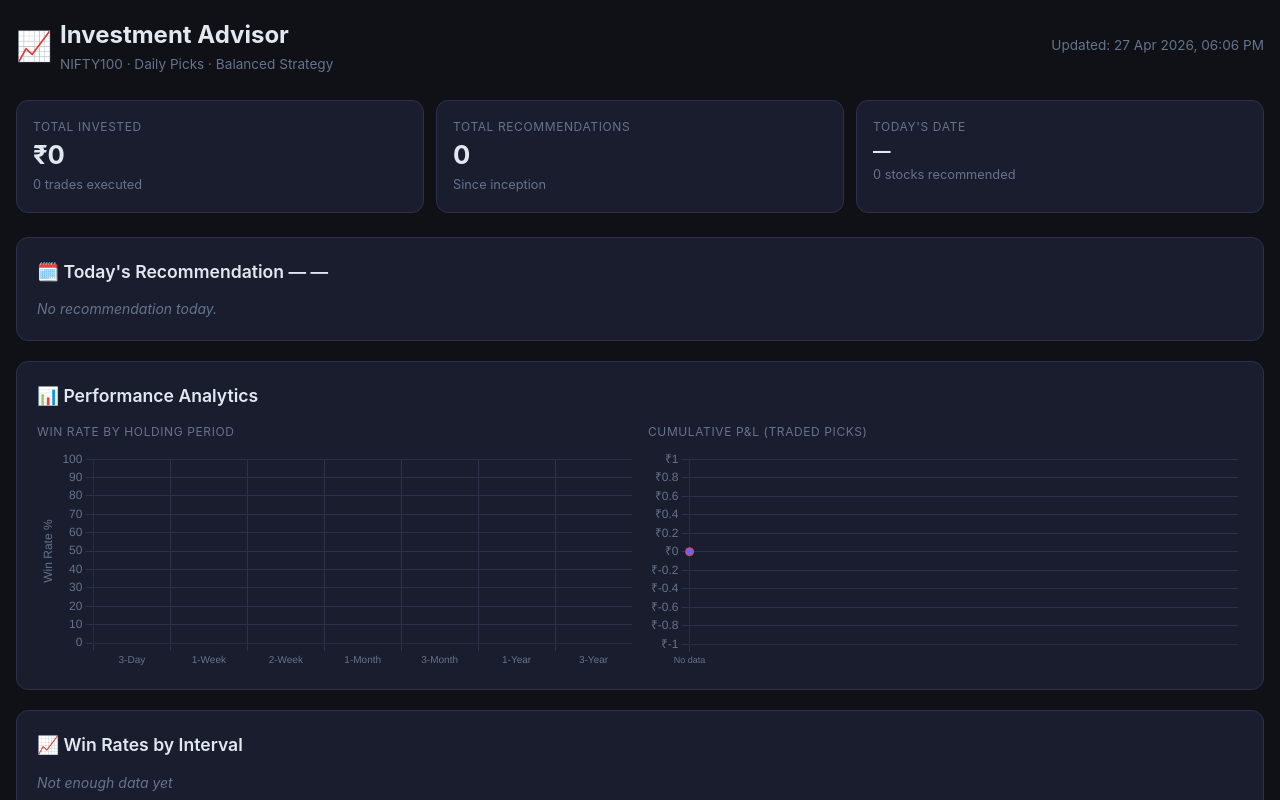
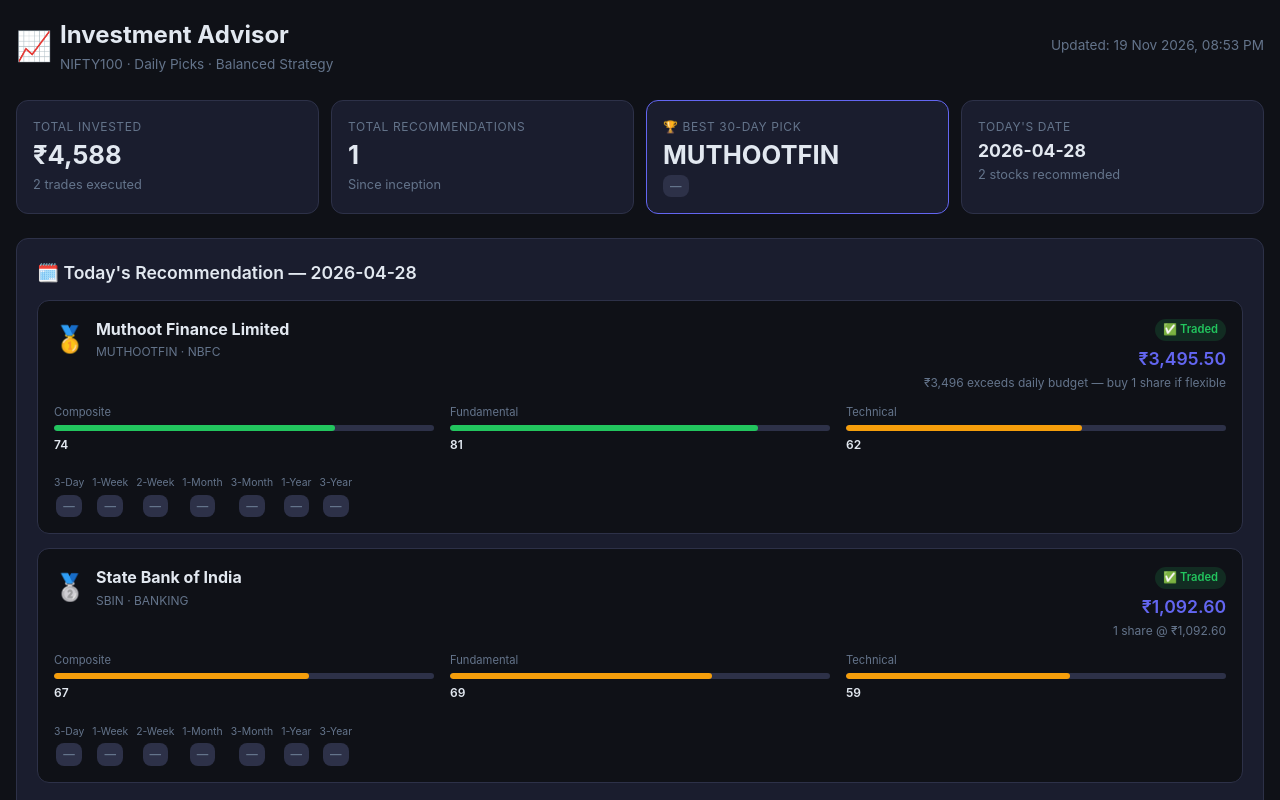
Before and after one commit to adityajain490-ux/investment-dashboard, a plain HTML site: page index.html in a window 1280 px wide. Shown: the top 800 px of the page. Drawn offline with nearby package versions, Linux system fonts and the light colour scheme.

Commit message:
Update dashboard — 2026-11-19 20:53 UTC

```diff
--- a/index.html
+++ b/index.html
@@ -132,33 +132,97 @@
       <div class="subtitle">NIFTY100 · Daily Picks · Balanced Strategy</div>
     </div>
   </div>
-  <div class="subtitle">Updated: 27 Apr 2026, 06:06 PM</div>
+  <div class="subtitle">Updated: 19 Nov 2026, 08:53 PM</div>
 </div>
 
 <!-- KPI Summary -->
 <div class="kpi-row">
   <div class="kpi-card">
     <div class="kpi-title">Total Invested</div>
-    <div class="kpi-value">₹0</div>
-    <div class="kpi-sub">0 trades executed</div>
+    <div class="kpi-value">₹4,588</div>
+    <div class="kpi-sub">2 trades executed</div>
   </div>
   <div class="kpi-card">
     <div class="kpi-title">Total Recommendations</div>
-    <div class="kpi-value">0</div>
+    <div class="kpi-value">1</div>
     <div class="kpi-sub">Since inception</div>
   </div>
-
+  <div class="kpi-card kpi-highlight"><div class="kpi-title">🏆 Best 30-Day Pick</div><div class="kpi-value">MUTHOOTFIN</div><div class="kpi-sub"><span class="badge badge-neutral">—</span></div></div>
   <div class="kpi-card">
     <div class="kpi-title">Today's Date</div>
-    <div class="kpi-value" style="font-size:1.1rem">—</div>
-    <div class="kpi-sub">0 stocks recommended</div>
+    <div class="kpi-value" style="font-size:1.1rem">2026-04-28</div>
+    <div class="kpi-sub">2 stocks recommended</div>
   </div>
 </div>
 
 <!-- Today's Recommendation -->
 <div class="section">
-  <h2>🗓️ Today's Recommendation — —</h2>
-  <p class='muted'>No recommendation today.</p>
+  <h2>🗓️ Today's Recommendation — 2026-04-28</h2>
+
+    <div class="rec-card">
+      <div class="rec-header">
+        <div class="rec-title">
+          <span class="rank-icon">🥇</span>
+          <div>
+            <div class="stock-name">Muthoot Finance Limited</div>
+            <div class="stock-meta">MUTHOOTFIN · NBFC</div>
+          </div>
+        </div>
+        <div class="rec-right">
+          <span class="trade-badge traded">✅ Traded</span>
+          <div class="stock-price">₹3,495.50</div>
+          <div class="qty-note">₹3,496 exceeds daily budget — buy 1 share if flexible</div>
+        </div>
+      </div>
+      <div class="score-row">
+        <div class="score-item">
+          <div class="score-sublabel">Composite</div>
+          <div class="score-bar-wrap"><div class="score-bar" style="width:74%;background:#22c55e"></div></div><span class="score-label">74</span>
+        </div>
+        <div class="score-item">
+          <div class="score-sublabel">Fundamental</div>
+          <div class="score-bar-wrap"><div class="score-bar" style="width:81%;background:#22c55e"></div></div><span class="score-label">81</span>
+        </div>
+        <div class="score-item">
+          <div class="score-sublabel">Technical</div>
+          <div class="score-bar-wrap"><div class="score-bar" style="width:62%;background:#f59e0b"></div></div><span class="score-label">62</span>
+        </div>
+      </div>
+      <div class="metrics-row"></div>
+      <div class="returns-row"><div class="return-cell"><div class="return-label">3-Day</div><span class="badge badge-neutral">—</span></div><div class="return-cell"><div class="return-label">1-Week</div><span class="badge badge-neutral">—</span></div><div class="return-cell"><div class="return-label">2-Week</div><span class="badge badge-neutral">—</span></div><div class="return-cell"><div class="return-label">1-Month</div><span class="badge badge-neutral">—</span></div><div class="return-cell"><div class="return-label">3-Month</div><span class="badge badge-neutral">—</span></div><div class="return-cell"><div class="return-label">1-Year</div><span class="badge badge-neutral">—</span></div><div class="return-cell"><div class="return-label">3-Year</div><span class="badge badge-neutral">—</span></div></div>
+    </div>
+    <div class="rec-card">
+      <div class="rec-header">
+        <div class="rec-title">
+          <span class="rank-icon">🥈</span>
+          <div>
+            <div class="stock-name">State Bank of India</div>
+            <div class="stock-meta">SBIN · BANKING</div>
+          </div>
+        </div>
+        <div class="rec-right">
+          <span class="trade-badge traded">✅ Traded</span>
+          <div class="stock-price">₹1,092.60</div>
+          <div class="qty-note">1 share @ ₹1,092.60</div>
+        </div>
+      </div>
+      <div class="score-row">
+        <div class="score-item">
+          <div class="score-sublabel">Composite</div>
+          <div class="score-bar-wrap"><div class="score-bar" style="width:67%;background:#f59e0b"></div></div><span class="score-label">67</span>
+        </div>
+        <div class="score-item">
+          <div class="score-sublabel">Fundamental</div>
+          <div class="score-bar-wrap"><div class="score-bar" style="width:69%;background:#f59e0b"></div></div><span class="score-label">69</span>
+        </div>
+        <div class="score-item">
+          <div class="score-sublabel">Technical</div>
+          <div class="score-bar-wrap"><div class="score-bar" style="width:59%;background:#f59e0b"></div></div><span class="score-label">59</span>
+        </div>
+      </div>
+      <div class="metrics-row"></div>
+      <div class="returns-row"><div class="return-cell"><div class="return-label">3-Day</div><span class="badge badge-neutral">—</span></div><div class="return-cell"><div class="return-label">1-Week</div><span class="badge badge-neutral">—</span></div><div class="return-cell"><div class="return-label">2-Week</div><span class="badge badge-neutral">—</span></div><div class="return-cell"><div class="return-label">1-Month</div><span class="badge badge-neutral">—</span></div><div class="return-cell"><div class="return-label">3-Month</div><span class="badge badge-neutral">—</span></div><div class="return-cell"><div class="return-label">1-Year</div><span class="badge badge-neutral">—</span></div><div class="return-cell"><div class="return-label">3-Year</div><span class="badge badge-neutral">—</span></div></div>
+    </div>
 </div>
 
 <!-- Performance Charts -->
@@ -202,7 +266,25 @@
           <th class="center">90-Day</th>
         </tr>
       </thead>
-      <tbody><tr><td colspan='8' class='center'>No history yet</td></tr></tbody>
+      <tbody><tr>
+              <td>2026-04-28</td>
+              <td><strong>MUTHOOTFIN</strong></td>
+              <td>₹3,495.50</td>
+              <td>73.9/100</td>
+              <td class="center">✅</td>
+              <td class="center"><span class="badge badge-neutral">—</span></td>
+              <td class="center"><span class="badge badge-neutral">—</span></td>
+              <td class="center"><span class="badge badge-neutral">—</span></td>
+            </tr><tr>
+              <td>2026-04-28</td>
+              <td><strong>SBIN</strong></td>
+              <td>₹1,092.60</td>
+              <td>66.6/100</td>
+              <td class="center">✅</td>
+              <td class="center"><span class="badge badge-neutral">—</span></td>
+              <td class="center"><span class="badge badge-neutral">—</span></td>
+              <td class="center"><span class="badge badge-neutral">—</span></td>
+            </tr></tbody>
     </table>
   </div>
 </div>
```
